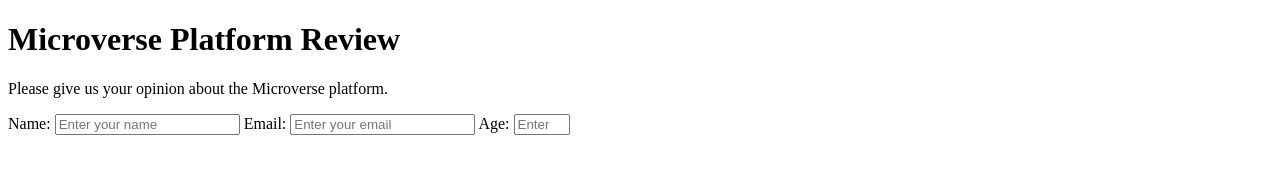
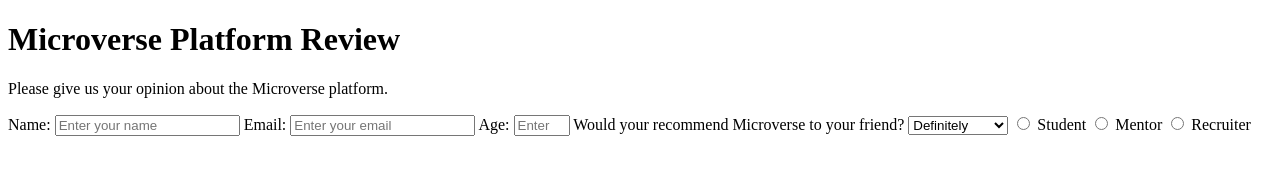
Before and after one commit to Mihndim2020/Mih-and-Ali-Microverse-trials, a plain HTML site: page index.html in a window 1280 px wide. Drawn offline with Linux system fonts and the light colour scheme.

Commit message:
Add: dropdown and radio buttons

```diff
--- a/index.html
+++ b/index.html
@@ -28,6 +28,21 @@
                 <!-- Number -->
                 <label for="number" id='number-label'>Age:</label>
                 <input type="number" id="number" min="10" max="89" placeholder="Enter your age">
+                <label for="dropdown"> Would your recommend Microverse to your friend? </label>
+                <select name="" id="dropdown">
+                    <option value="definitely">Definitely</option>
+                    <option value="maybe">May be</option>
+                    <option value="may-be-not">May be not</option>
+                    <option value="definitely-not">Definitely not</option>
+                </select>
+
+                <input type="radio" name="status" id="student" value="student">
+                <label for="student">Student</label>
+                <input type="radio" name="status" id="mentor" value="mentor">
+                <label for="student">Mentor</label>
+                <input type="radio" name="status" id="recruiter" value="recruiter">
+                <label for="student">Recruiter</label>
+
             </form>
         </section>
     </main>
```
